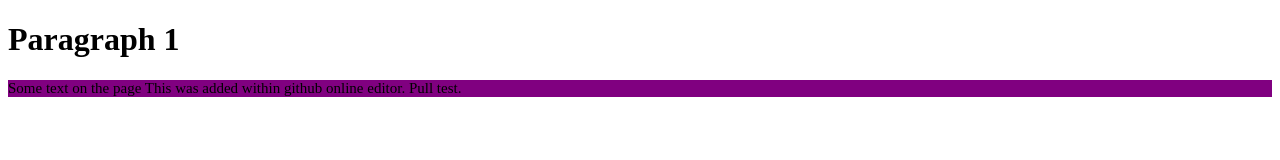
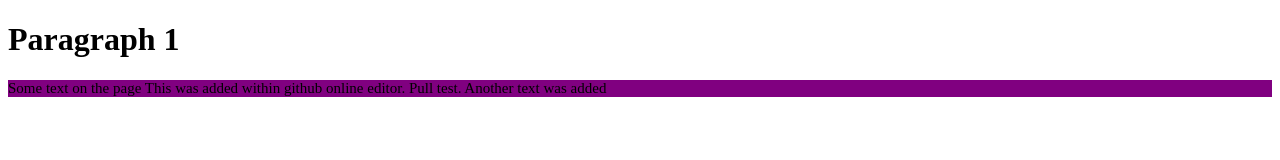
Before and after one commit to ruslanatsabryk/test, a plain HTML site: page index.html in a window 1280 px wide. Drawn offline with Linux system fonts and the light colour scheme.

Commit message:
pull test 2

```diff
--- a/index.html
+++ b/index.html
@@ -8,6 +8,7 @@
         <div style='background-color: purple; font-size: 15px;'>
             Some text on the page
             This was added within github online editor. Pull test.
+            Another text was added
         </div>
     </body>
 </html>
```
